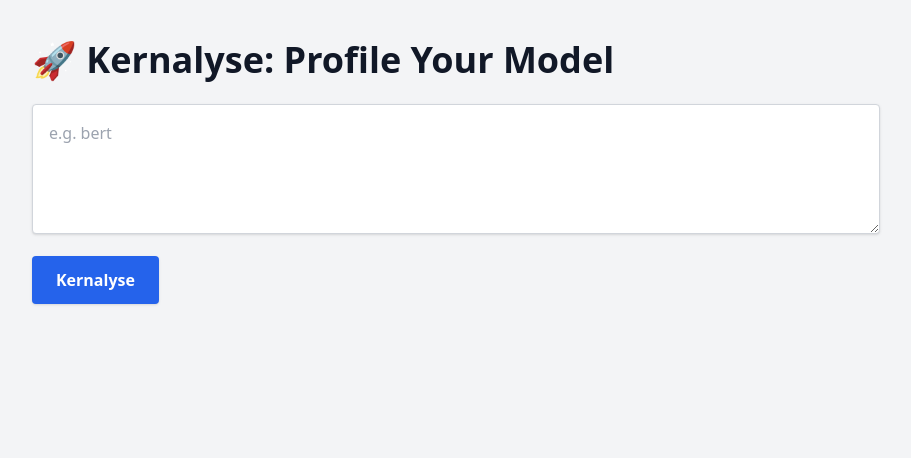
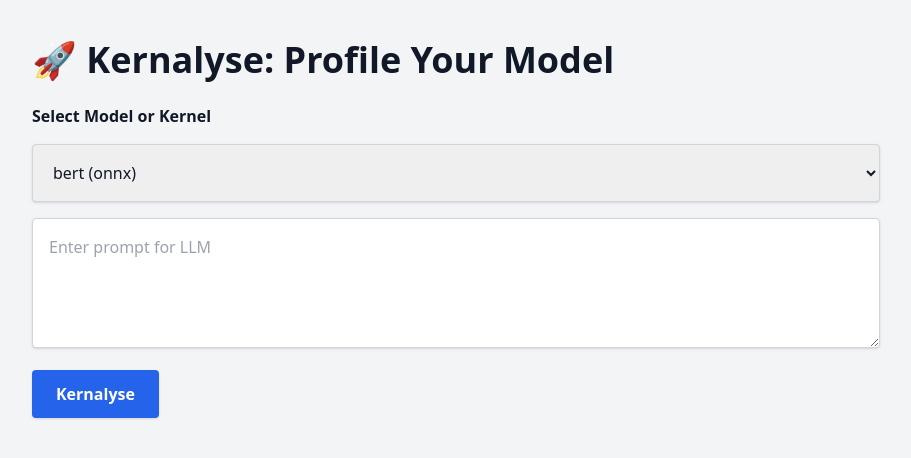
Before and after one commit to Progress04/kernalyse, a Flask app: page / in a window 1280 px wide. Shown: the top 458 px of the page, without its empty margins (184-1095 px from the left). Run offline with Flask 3, Linux system fonts and the light colour scheme; some libraries are stand-ins or nearby versions.

Commit message:
feat: enhance model selection and profiling capabilities; add support for multiple model types and improve UI interactions

```diff
--- a/app/app.py
+++ b/app/app.py
@@ -2,6 +2,10 @@ from flask import Flask, request, render_template
 import subprocess
 import os
 import logging
+import sys
+
+sys.path.append(os.path.abspath(os.path.join(os.path.dirname(__file__), '..')))
+from model_registry import MODEL_REGISTRY
 
 logging.basicConfig(level=logging.DEBUG)
 app = Flask(__name__)
@@ -13,38 +17,63 @@ CONTAINER_WORKDIR = "/workspace"
 
 @app.route("/", methods=["GET", "POST"])
 def index():
+    selected_model = None
+    user_input = ""
+    error = None
+
     if request.method == "POST":
-        user_input = request.form.get("user_input", "Hello BERT")
+        selected_model = request.form.get("model_choice")
+        user_input = request.form.get("user_input", "")
 
-        container_cmd = [
-            "docker", "run", "--rm",
-            "--runtime=nvidia",
-            "-v", f"{PROJECT_VOLUME}:{CONTAINER_WORKDIR}",
-            "-w", CONTAINER_WORKDIR,
-            "kernalyse-nsys",
-            "bash", "-c",
-            f"python3 -m interface.cli.main profile "
-            f"--prompt \"{user_input}\" "
-            f"--model examples/bert/model.onnx "
-            f"--trace-output data/profile"
-        ]
+        model_config = MODEL_REGISTRY.get(selected_model)
+        if not model_config:
+            return "<h3>❌ Invalid model selected</h3>"
 
-        print("Running Docker command:")
-        print(" ".join(container_cmd))
+        trace_output = "data/profile"
+        if model_config["type"] == "onnx":
+            if not user_input.strip():
+                return "<h3>❌ Prompt is required for ONNX models</h3>"
+            container_cmd = [
+                "docker", "run", "--rm",
+                "--runtime=nvidia",
+                "-v", f"{PROJECT_VOLUME}:{CONTAINER_WORKDIR}",
+                "-w", CONTAINER_WORKDIR,
+                "kernalyse-nsys",
+                "bash", "-c",
+                f"python3 -m interface.cli.main profile "
+                f"--prompt \"{user_input}\" "
+                f"--model {model_config['model_path']} "
+                f"--trace-output {trace_output}"
+            ]
+        elif model_config["type"] == "binary":
+            container_cmd = [
+                "docker", "run", "--rm",
+                "--runtime=nvidia",
+                "-v", f"{PROJECT_VOLUME}:{CONTAINER_WORKDIR}",
+                "-w", CONTAINER_WORKDIR,
+                "kernalyse-nsys",
+                "bash", "-c",
+                f"python3 -m interface.cli.main profile "
+                f"--binary {model_config['path']} "
+                f"--trace-output {trace_output}"
+            ]
+        else:
+            return "<h3>❌ Unknown model type</h3>"
 
         try:
             result = subprocess.run(container_cmd, check=True, capture_output=True, text=True)
-            print("---- STDOUT ----")
-            print(result.stdout)
-            print("---- STDERR ----")
-            print(result.stderr)
+            print("---- STDOUT ----\n", result.stdout)
+            print("---- STDERR ----\n", result.stderr)
         except subprocess.CalledProcessError as e:
-            return f"<h3>🚨 Error during profiling</h3><pre>{e}</pre>"
+            return f"<h3>🚨 Error during profiling</h3><pre>{e.stderr}</pre>"
 
-        if not os.path.exists(PLOT_PATH):
-            return "<h3>❌ No plot was generated</h3>"
-
-    return render_template("index.html", plot_exists=os.path.exists(PLOT_PATH))
+    return render_template(
+        "index.html",
+        model_registry=MODEL_REGISTRY,
+        selected_model=selected_model,
+        user_input=user_input,
+        plot_exists=os.path.exists(PLOT_PATH)
+    )
 
 @app.route("/plot")
 def show_plot():
--- a/app/templates/index.html
+++ b/app/templates/index.html
@@ -10,18 +10,48 @@
         <h1 class="text-4xl font-bold mb-6">🚀 Kernalyse: Profile Your Model</h1>
 
         <form method="post" class="mb-8 space-y-4">
-            <textarea name="user_input" rows="4" class="w-full p-4 border border-gray-300 rounded shadow" placeholder="e.g. bert">{{ request.form.user_input or "" }}</textarea>
+            <label for="model_choice" class="block font-semibold">Select Model or Kernel</label>
+            <select name="model_choice" id="model_choice"
+                    class="w-full p-4 border border-gray-300 rounded shadow"
+                    onchange="updatePromptVisibility(this.value)">
+                {% for name, config in model_registry.items() %}
+                    <option value="{{ name }}" {% if selected_model == name %}selected{% endif %}>
+                        {{ name }} ({{ config.type }})
+                    </option>
+                {% endfor %}
+            </select>
+
+            <div id="prompt-input" style="display: none;">
+                <textarea name="user_input" rows="4" class="w-full p-4 border border-gray-300 rounded shadow" placeholder="Enter prompt for LLM">{{ user_input }}</textarea>
+            </div>
+
             <button type="submit" class="px-6 py-3 bg-blue-600 text-white font-semibold rounded hover:bg-blue-700 shadow">Kernalyse</button>
         </form>
 
         <script>
+        const modelRegistry = {{ model_registry | tojson }};
+        function updatePromptVisibility(modelKey) {
+            const type = modelRegistry[modelKey]?.type;
+            const promptInput = document.getElementById("prompt-input");
+            if (type === "onnx") {
+                promptInput.style.display = "block";
+            } else {
+                promptInput.style.display = "none";
+            }
+        }
+
+        // Trigger visibility on load
+        window.onload = () => {
+            const selected = document.getElementById("model_choice").value;
+            updatePromptVisibility(selected);
+        }
+
         document.querySelector("form").addEventListener("submit", () => {
             const btn = document.querySelector("button[type=submit]");
             btn.disabled = true;
             btn.textContent = "Profiling...";
         });
         </script>
-
 
         {% if plot_exists %}
             <h2 class="text-2xl font-semibold mb-4">🎯 CUDA Kernel Visualization</h2>
@@ -30,8 +60,6 @@
                     <button onclick="showPlot('bar')" class="px-4 py-2 bg-blue-600 text-white rounded">Bar Chart</button>
                     <button onclick="showPlot('gantt')" class="px-4 py-2 bg-gray-600 text-white rounded">Gantt Chart</button>
                 </div>
-
-                <!-- Update iframe logic -->
                 <div id="bar-chart-frame" style="display: block;">
                     <iframe src="/plot?type=bar" class="w-full h-[600px] border-0"></iframe>
                 </div>
--- a/instrumentation/model_registry.py
+++ b/model_registry.py
@@ -10,5 +10,9 @@ MODEL_REGISTRY = {
     "vector_add": {
         "type": "binary",
         "path": "examples/vector_add"
+    },
+    "vector_mult": {
+        "type": "binary",
+        "path": "examples/vector_mult"
     }
 }
```
Also changed, not shown: instrumentation/run_profiler.py (+19 -5 lines), interface/cli/main.py (+31 -12 lines), 1 other file. Lines whose indentation alone changed are shown as unchanged.
